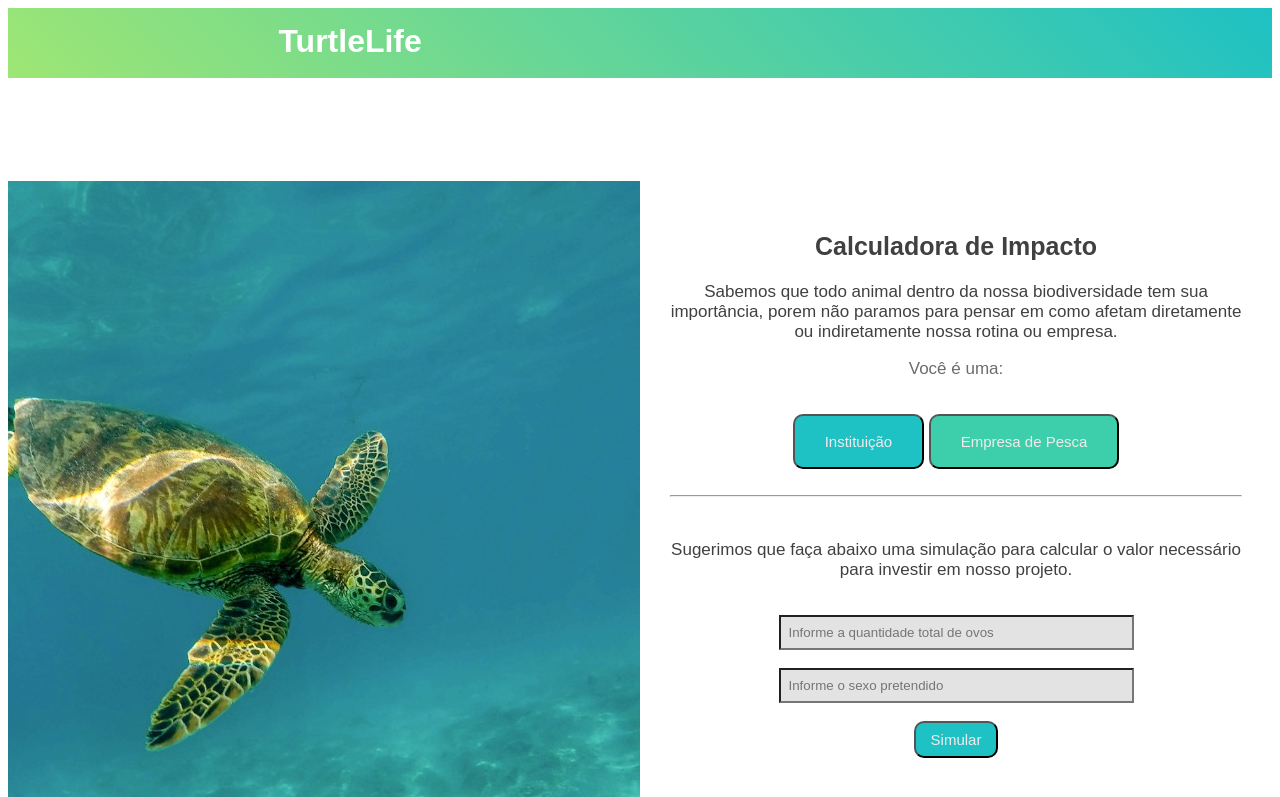
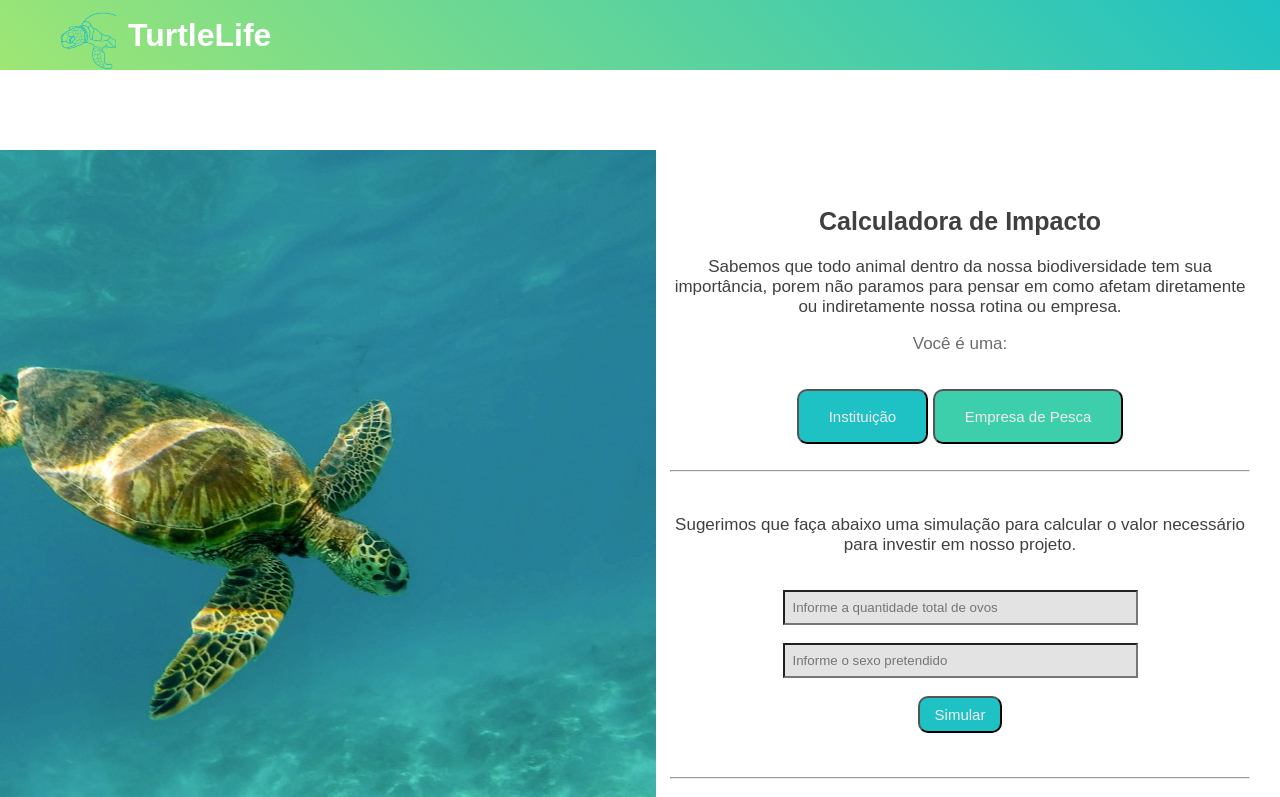
Before and after one commit to caique-0/Sprint-2-turtlelife, a plain HTML site: page Front-end1.0/calculadora.html in a window 1280 px wide. Shown: the top 797 px of the page. Drawn offline with Linux system fonts and the light colour scheme.

Commit message:
alterações css calculadora

```diff
--- a/Front-end1.0/calculadora.html
+++ b/Front-end1.0/calculadora.html
@@ -12,6 +12,7 @@
         <div class="container1">
             <div class="title-header">
                 <h1 class="titulo">TurtleLife</h1>
+                <img class="logo_turtle" src="img/logo32.png" alt="logo">
             </div>
 <!-- MENU -->
             <div class="nav">
--- a/Front-end1.0/style_calc.css
+++ b/Front-end1.0/style_calc.css
@@ -9,6 +9,8 @@ html, body {
 @import url(https://fonts.googleapis.com/css2?family=Montserrat:wght@100;200;300;400;500;600;800;900&display=swap);
 
     body {
+        margin: 0;
+        padding: 0;
       font-family: 'Montserrat', sans-serif;
     }
 
@@ -23,6 +25,8 @@ html, body {
 .header {
     background: linear-gradient(45deg, #9ee674, #1ec1c4);
     width: 100%;
+    z-index: 0;
+
 }
 
 .header h1 {
@@ -32,11 +36,11 @@ html, body {
 .titulo{
     margin-top: 17px;
     color: White;
-    margin: 15px -144px 20px 144px;
+
 }
 
 .logo_turtle {
-    margin: 6px 0px -50px -223px;
+    margin: 0px 0px -60px -220px;
     height: 65px;
 }
 /* MENU */
@@ -53,7 +57,7 @@ html, body {
 
 .nav li {
     display: inline-block;
-    padding: 20px 20px 0px 20px;
+    padding: 10px 20px 0px 20px;
 }
 
 /* Em btnInstituicao está ta a estilização do Botão "Instituição" */
@@ -164,6 +168,7 @@ html, body {
 	top: 0; /* Distância do topo do elemento pai (ou da janela, por causa do position sticky) */
     background: url("img/tartarugaCal.jpeg") no-repeat center top; /* Imagem de fundo que não se repete, alinhada ao centro no eixo X e ao topo no eixo Y */
 	background-position: cover; /* Sempre preenche todo o fundo do elemento  */
+    margin: -6px -16px -1px -1px;
 }
 
 /* FOOTER */
```
